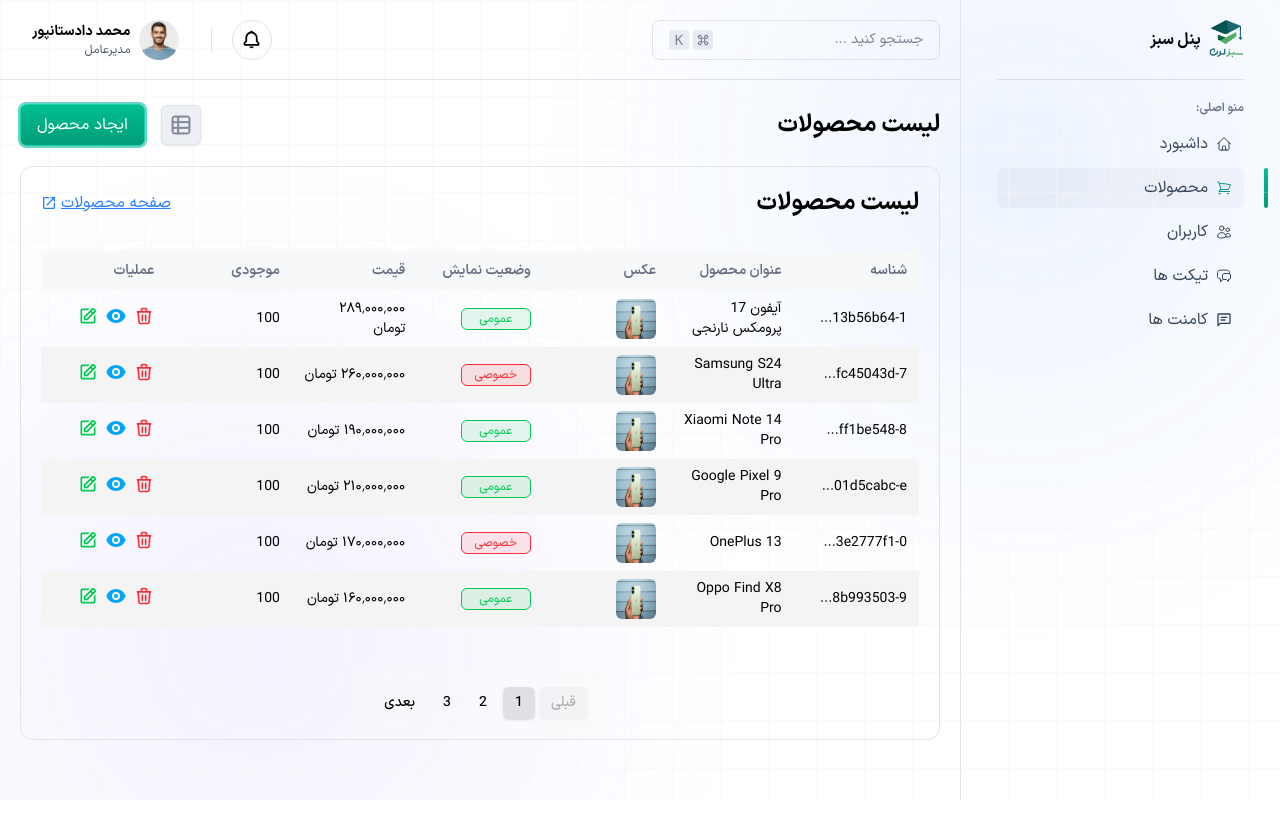
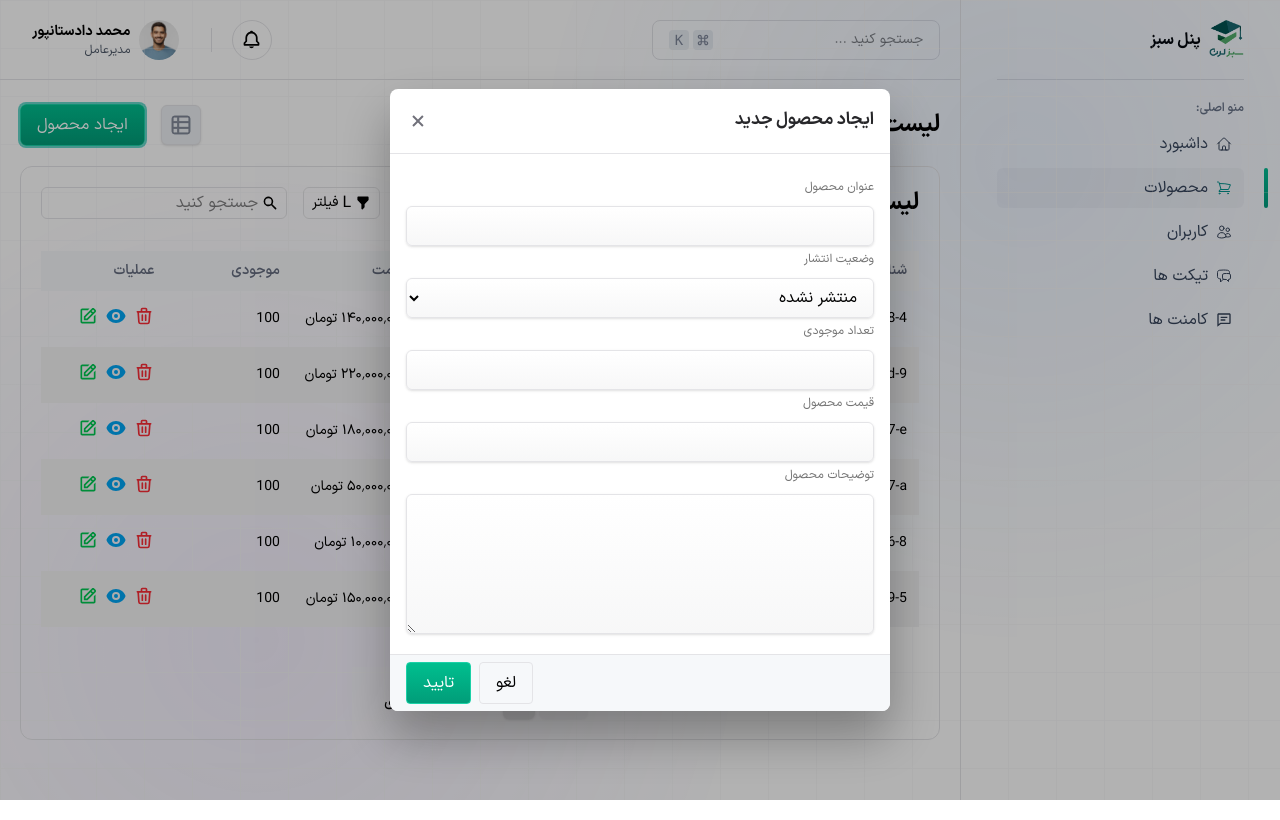
Before and after one commit to mohammaddadsetan/admin-dashboard, a React (Vite) app: page /products in a window 1280 px wide. Both pictures are taken after a click on the button "ایجاد محصول". Built offline with nearby package versions, Linux system fonts and the light colour scheme.

Commit message:
feat(products): implement add product feature

```diff
--- /dev/null
+++ b/src/components/layout/products/AddNewProductsFields.jsx
@@ -0,0 +1,61 @@
+const AddNewProductsFields = ({ newProduct, onChange }) => {
+  const fields = [
+    { label: "عنوان محصول", key: "title", type: "text" },
+    { label: "وضعیت انتشار", key: "isPublished", type: "select" },
+    { label: "تعداد موجودی", key: "entity", type: "number" },
+    { label: "قیمت محصول", key: "price", type: "number" },
+    { label: "توضیحات محصول", key: "description", type: "textarea" },
+  ];
+
+  const setNewProductHandler = (key, value) => {
+    const product = {
+      ...newProduct,
+      [key]: key === "price" ? Number(value) : value,
+    };
+    onChange(product);
+  };
+
+  return (
+    <div>
+      {fields.map((field) => (
+        <div key={field.key}>
+          <label className="text-xs select-none text-neutral-500">
+            {field.label}
+          </label>
+
+          {field.type === "textarea" ? (
+            <textarea
+              value={newProduct[field.key]}
+              onChange={(event) => {
+                setNewProductHandler(field.key, event.target.value);
+              }}
+              className="block mt-2 text-sm min-h-[140px] px-3 rounded-md bg-gradient-to-t from-zinc-100/70 shadow placeholder:text-sm border outline-none primary-border-color w-full"
+            />
+          ) : field.type === "select" ? (
+            <select
+              onChange={(event) =>
+                setNewProductHandler(field.key, event.target.value)
+              }
+              className="block mt-2 px-3 rounded-md bg-gradient-to-t from-zinc-100/70 shadow placeholder:text-sm h-10 border outline-none primary-border-color w-full"
+              value={newProduct[field.key]}
+            >
+              <option value="true">منتشر شده</option>
+              <option value="false">منتشر نشده</option>
+            </select>
+          ) : (
+            <input
+              value={newProduct[field.key]}
+              onChange={(event) =>
+                setNewProductHandler(field.key, event.target.value)
+              }
+              type={field.type}
+              className="block mt-2 px-3 rounded-md bg-gradient-to-t from-zinc-100/70 shadow placeholder:text-sm h-10 border outline-none primary-border-color w-full"
+            />
+          )}
+        </div>
+      ))}
+    </div>
+  );
+};
+
+export default AddNewProductsFields;
--- a/src/components/layout/products/ProductsTableView.jsx
+++ b/src/components/layout/products/ProductsTableView.jsx
@@ -15,18 +15,20 @@
 import Table from "../../ui/Table/Table";
 import { tableAllTableHeaderData } from "../../../data/products";
 import DeleteBtn from "../main/dashboard/home/Table/DeleteBtn";
+import FilterIcon from "../../ui/FilterIcon";
+import SearchBox from "../../ui/SearchBox";
 function ProductsTableView({ products, setProducts, allProducts }) {
   const tableData = {
     header: {
       title: "لیست محصولات",
       Button: () => (
-        <Link
-          to={"/products"}
-          className="underline hover:text-blue-400 text-blue-500 flex-center gap-1"
+        <div
+          className="flex items-center
+         gap-4 *:rounded-md *:px-2 *:h-8"
         >
-          <span>صفحه محصولات</span>
-          <MdOpenInNew />
-        </Link>
+          <FilterIcon />
+          <SearchBox />
+        </div>
       ),
     },
   };
--- a/src/pages/Products/page.jsx
+++ b/src/pages/Products/page.jsx
@@ -5,12 +5,14 @@
 import ProductsGridView from "../../components/layout/products/ProductsGridView";
 import { products } from "../../data/products";
 import Pagination from "../../components/layout/main/dashboard/home/Table/Pagination";
+import Modal from "../../components/layout/modal/Modal";
+import AddNewProductsFields from "../../components/layout/products/AddNewProductsFields";
 
-function page() {
-  const [layoutType, setLayoutType] = useState("table");
-  const [paginatedProducts, setPaginatedProducts] = useState([...products]);
+const AddProductBtn = () => {
+  return <button className="primary-bg px-4 py-2">ایجاد محصول</button>;
+};
 
-  const Button = () => {
+const Button = ({ layoutType, toggleLayout, newProduct, setNewProduct }) => {
   return (
     <>
       <button
@@ -19,10 +21,43 @@
       >
         {layoutType === "table" ? <CiViewTable /> : <CiGrid41 />}
       </button>
-        <button className="primary-bg px-4 py-2">ایجاد محصول</button>
+      <Modal
+        title={"ایجاد محصول جدید"}
+        Trigger={AddProductBtn}
+        onSubmit={() => {
+          products.push(newProduct);
+          setNewProduct({
+            id: crypto.randomUUID(),
+            title: "",
+            description: "",
+            price: "",
+            img: "/images/product-img.png",
+            isPublished: false,
+            entity: "",
+          });
+        }}
+      >
+        <AddNewProductsFields
+          newProduct={newProduct}
+          onChange={setNewProduct}
+        />
+      </Modal>
     </>
   );
 };
+
+function page() {
+  const [layoutType, setLayoutType] = useState("table");
+  const [paginatedProducts, setPaginatedProducts] = useState([...products]);
+  const [newProduct, setNewProduct] = useState({
+    id: crypto.randomUUID(),
+    title: "",
+    description: "",
+    price: "",
+    img: "/images/product-img.png",
+    isPublished: false,
+    entity: "",
+  });
 
   const toggleLayout = () => {
     const layout = layoutType === "table" ? "grid" : "table";
@@ -31,12 +66,22 @@
 
   return (
     <div className="flex flex-col gap-5">
-      <TitleElement title={"لیست محصولات"} buttons={<Button />} />
+      <TitleElement
+        title={"لیست محصولات"}
+        buttons={
+          <Button
+            layoutType={layoutType}
+            toggleLayout={toggleLayout}
+            newProduct={newProduct}
+            setNewProduct={setNewProduct}
+          />
+        }
+      />
       <section>
         {layoutType === "table" ? (
           <ProductsTableView
             products={paginatedProducts}
-            allProducts={products}
+            allProducts={[...products].reverse()}
             setProducts={setPaginatedProducts}
           />
         ) : (
```
Lines whose indentation alone changed are shown as unchanged.
